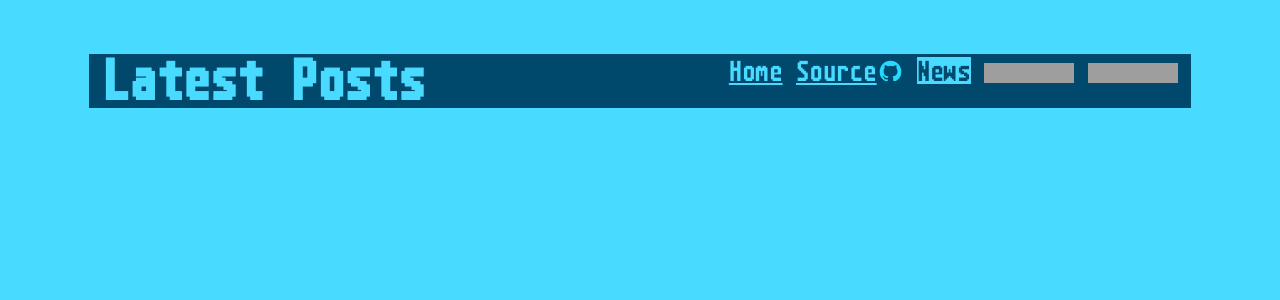
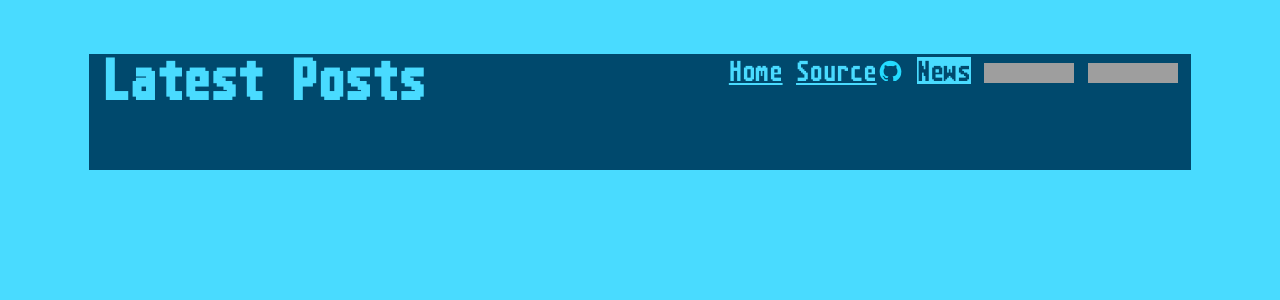
Before and after one commit to X65/x65.github.io, a Jekyll site: the page built from news.html, in a window 1280 px wide. Shown: the top 300 px of the page. Built offline with Jekyll 4.4.1, drawn with Linux system fonts in a browser that asks for light colours; grey boxes are pictures that could not be loaded.

Commit message:
Move blank space at the end of page to layout

```diff
--- a/_layouts/default.html
+++ b/_layouts/default.html
@@ -9,3 +9,5 @@
 
 {% include navigation.html %}
 {{ content }}
+
+<p>&nbsp;</p>
```
Also changed, not shown: README.md (+0 -2 lines).
